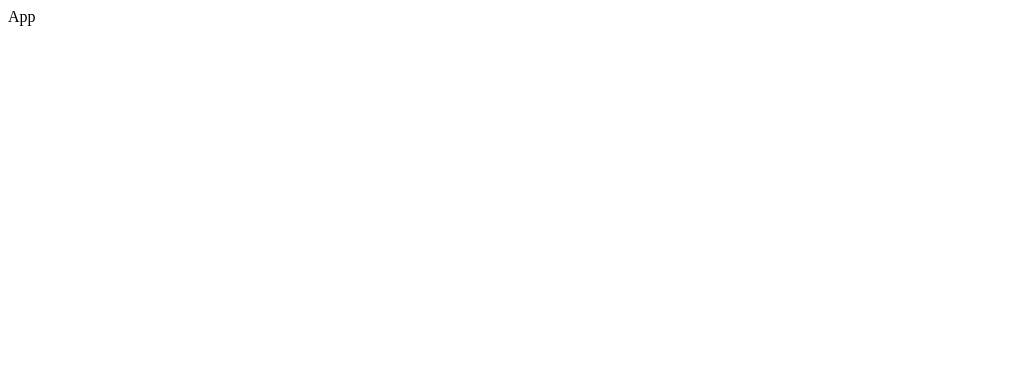
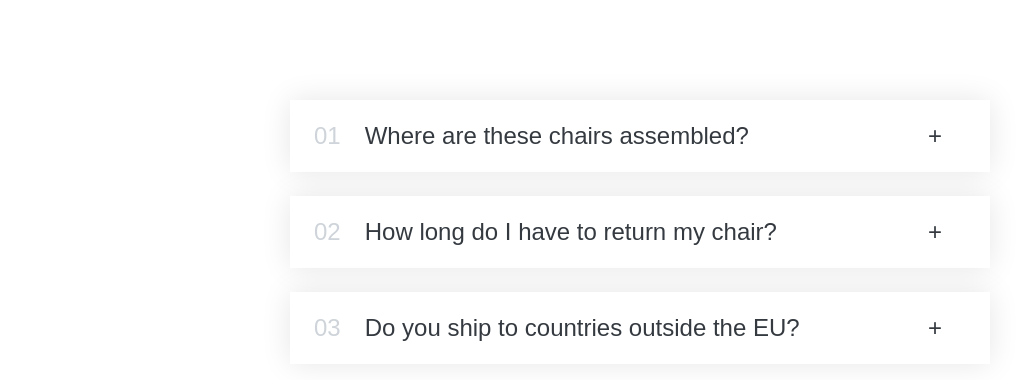
Before and after one commit to haryati75/react-jonas, a React (Vite) app in the folder starter/: page / in a window 1280 px wide. Shown: the top 380 px of the page, without its empty margins (0-1022 px from the left). Built offline with nearby package versions, Linux system fonts and the light colour scheme.

Commit message:
feat: implement Accordion component with FAQ items for enhanced user interaction

```diff
--- a/starter/src/App.jsx
+++ b/starter/src/App.jsx
@@ -1,3 +1,55 @@
+import { useState } from "react";
+import "./styles.css";
+
+const faqs = [
+  {
+    title: "Where are these chairs assembled?",
+    text: "Lorem ipsum dolor sit amet consectetur, adipisicing elit. Accusantium, quaerat temporibus quas dolore provident nisi ut aliquid ratione beatae sequi aspernatur veniam repellendus.",
+  },
+  {
+    title: "How long do I have to return my chair?",
+    text: "Pariatur recusandae dignissimos fuga voluptas unde optio nesciunt commodi beatae, explicabo natus.",
+  },
+  {
+    title: "Do you ship to countries outside the EU?",
+    text: "Excepturi velit laborum, perspiciatis nemo perferendis reiciendis aliquam possimus dolor sed! Dolore laborum ducimus veritatis facere molestias!",
+  },
+];
+
 export default function App() {
-  return <div>App</div>;
+  return (
+    <div>
+      <Accordion items={faqs} />
+    </div>
+  );
 }
+
+function Accordion({ items }) {
+  return (
+    <div className="accordion">
+      {items.map((item, index) => (
+        <AccordionItem
+          key={index}
+          num={index + 1}
+          title={item.title}
+          text={item.text}
+        />
+      ))}
+    </div>
+  );
+}
+
+function AccordionItem({ num, title, text }) {
+  const [isOpen, setIsOpen] = useState(false);
+  return (
+    <div
+      className={`item ${isOpen ? "open" : ""}`}
+      onClick={() => setIsOpen(!isOpen)}
+    >
+      <p className="number">{num < 10 ? `0${num}` : num}</p>
+      <p className="title">{title}</p>
+      <p className="icon">{isOpen ? "-" : "+"}</p>
+      {isOpen && <p className="content-box">{text}</p>}
+    </div>
+  );
+}
--- a/starter/src/main.jsx
+++ b/starter/src/main.jsx
@@ -1,6 +1,7 @@
 import { StrictMode } from "react";
 import { createRoot } from "react-dom/client";
 import App from "./App";
+import "./styles.css";
 
 const root = createRoot(document.getElementById("root"));
 
--- /dev/null
+++ b/starter/src/styles.css
@@ -0,0 +1,72 @@
+* {
+  padding: 0;
+  margin: 0;
+  box-sizing: border-box;
+}
+
+body {
+  font-family: sans-serif;
+  color: #343a40;
+  line-height: 1;
+}
+
+.accordion {
+  width: 700px;
+  margin: 100px auto;
+  display: flex;
+  flex-direction: column;
+  gap: 24px;
+}
+
+.item {
+  box-shadow: 0 0 30px rgba(0, 0, 0, 0.1);
+  padding: 20px 24px;
+  padding-right: 48px;
+  cursor: pointer;
+  border-top: 4px solid #fff;
+  border-bottom: 4px solid #fff;
+
+  display: grid;
+  grid-template-columns: auto 1fr auto;
+  column-gap: 24px;
+  row-gap: 32px;
+  align-items: center;
+}
+
+.number {
+  font-size: 24px;
+  font-weight: 500;
+  color: #ced4da;
+}
+
+.title,
+.icon {
+  font-size: 24px;
+  font-weight: 500;
+}
+
+.content-box {
+  grid-column: 2 / -1;
+  padding-bottom: 16px;
+  line-height: 1.6;
+}
+
+.content-box ul {
+  color: #868e96;
+  margin-left: 16px;
+  margin-top: 16px;
+
+  display: flex;
+  flex-direction: column;
+  gap: 12px;
+}
+
+/* OPEN STATE */
+.open {
+  border-top: 4px solid #087f5b;
+}
+
+.open .number,
+.open .title {
+  color: #087f5b;
+}
```
